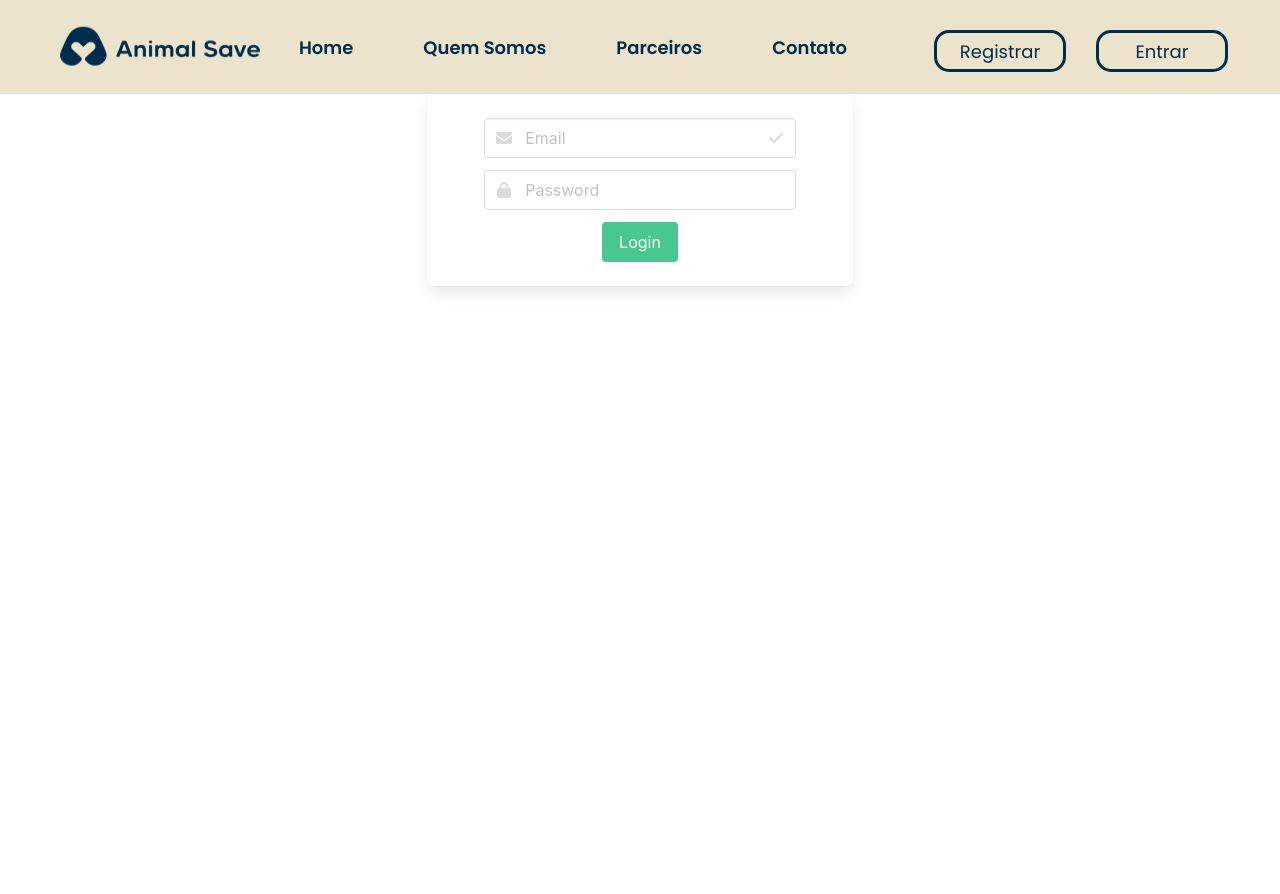
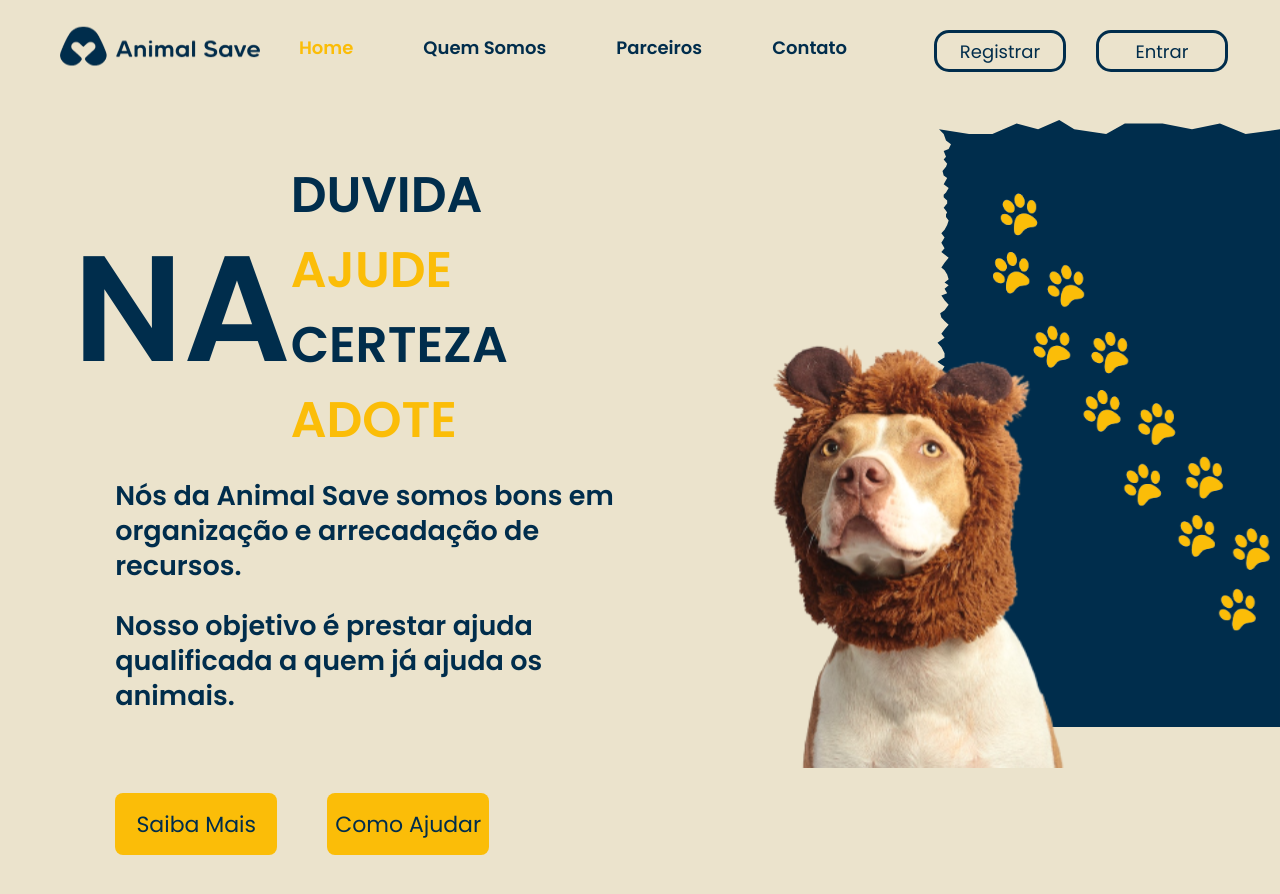
Before and after one commit to renanmontanopaz/animal-save-view, a Vue app: page / in a window 1280 px wide. Before the commit this address led to /login. Before the commit the page ends 800 px from the top, so only its background shows below. Built offline with nearby package versions, Linux system fonts and the light colour scheme.

Commit message:
configurando tela Quem Somos

```diff
--- a/src/App.vue
+++ b/src/App.vue
@@ -40,7 +40,7 @@
         </div>
       </div>
     </nav>
-    <router-view />
+    <router-view></router-view>
   </div>
 </template>
 
--- a/src/router/index.ts
+++ b/src/router/index.ts
@@ -1,11 +1,12 @@
 import Vue from "vue";
 import VueRouter, { RouteConfig } from "vue-router";
+import LandingPageHome from "@/views/LandingPage/LandingPageHome.vue"
+import LandingPageQuemSomos from '@/views/LandingPage/LandingPageQuemSomos.vue';
 import Login from "@/views/Login.vue";
 import RegisterAnimal from "@/views/Protetora/RegisterAnimals.vue";
 import Register from "@/views/RegisterUsers/Register.vue";
 import Associate from "@/views/associate/Associate.vue";
 import Administrator from "@/views/administrator/Administrator.vue";
-import LandingPageHome from "@/views/LandingPage/LandingPageHome.vue"
 import { Token } from "@/model/Token";
 import Modal from "@/views/Modal.vue";
 
@@ -32,9 +33,14 @@ const routes: Array<RouteConfig> = [
     component: Login,
   },
   {
-    path:"/Home",
+    path:"/",
     name:"LangingPageHome",
     component:LandingPageHome,
+  },
+  {
+    path:"/quem-somos",
+    name:"LangingPageQuemSomos",
+    component:LandingPageQuemSomos,
   },
   {
     path: "/associado",
```
